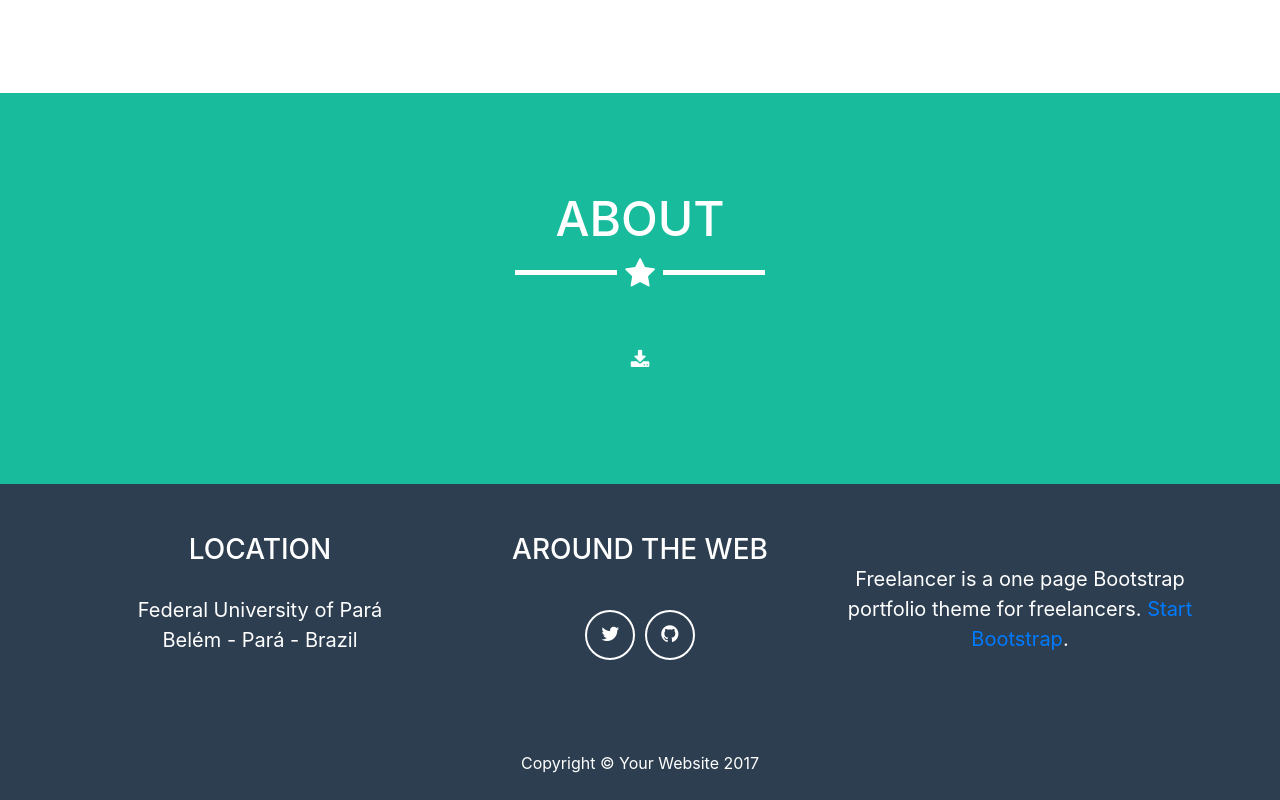
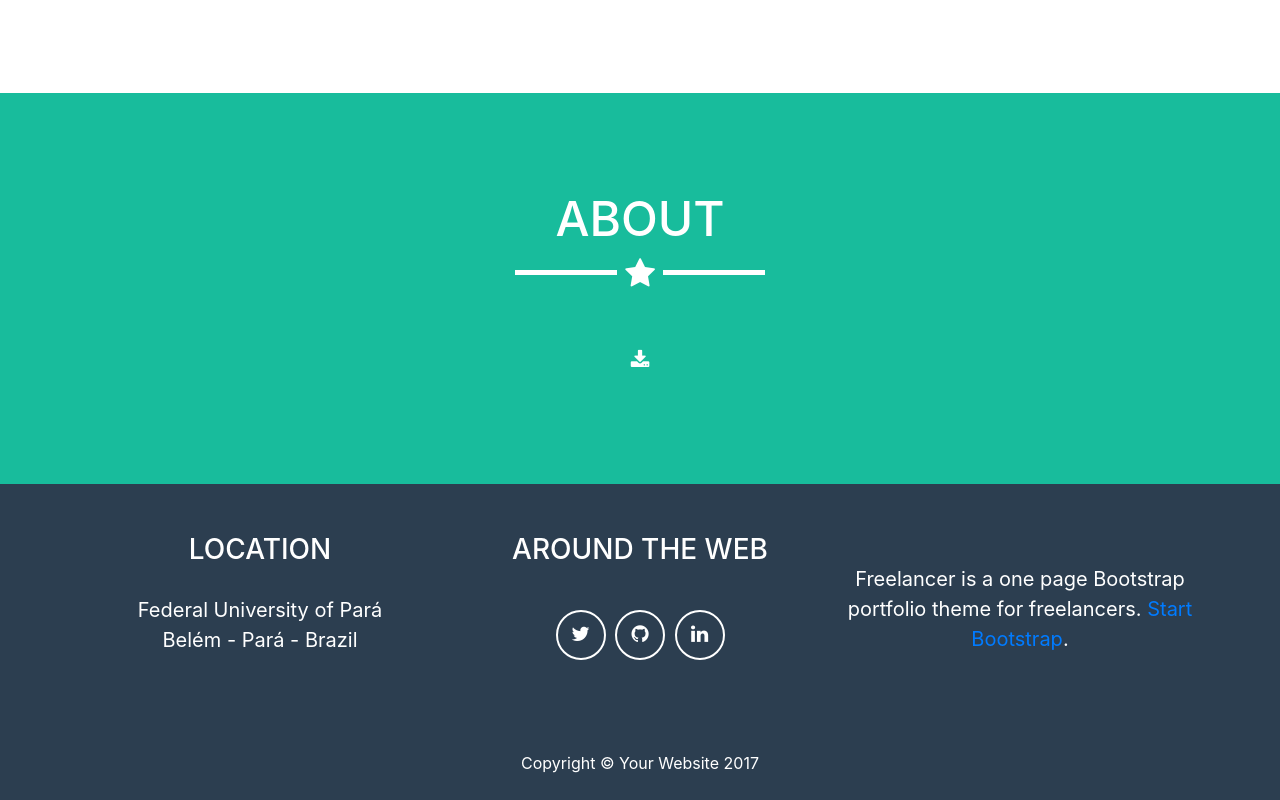
Before and after one commit to glenonmateus/glenonmateus.github.io, a website with bundled scripts: page index.html in a window 1280 px wide. Shown: the part 1295-2095 px from the top of the page. Built offline with nearby package versions, Linux system fonts and the light colour scheme.

```diff
--- a/index.html
+++ b/index.html
@@ -193,6 +193,11 @@
                 <li class="list-inline-item">
                   <a class="btn-social btn-outline" href="https://github.com/glenonmateus/">
                     <i class="fa fa-fw fa-github"></i>
+                  </a>
+                </li>
+                <li class="list-inline-item">
+                  <a class="btn-social btn-outline" href="https://www.linkedin.com/in/glenon-ara%C3%BAjo-3aa8a2149/">
+                    <i class="fa fa-fw fa-linkedin"></i>
                   </a>
                 </li>
              </ul>
```
Also changed, not shown: img/portfolio/xen-logo.png, 1 other file.
